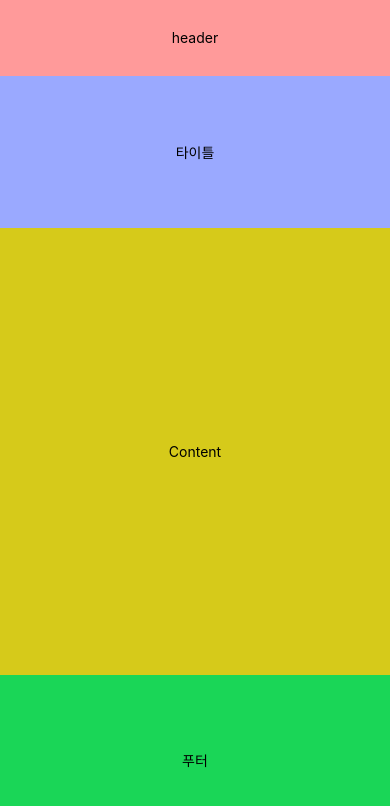
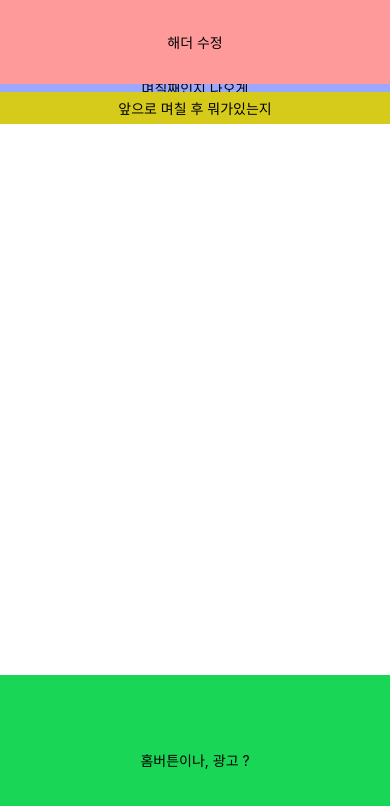
Before and after one commit to FouinK/myFirstNativeApp, a React Native app: screen / in a window 390 px wide. Shown: the top 806 px of the page. Built offline with nearby package versions, Linux system fonts and the light colour scheme.

Commit message:
일단 대충 콘테이너 만들고 스크롤뷰로 만들기

```diff
--- a/App.tsx
+++ b/App.tsx
@@ -1,16 +1,18 @@
 import React from 'react';
-import {View, StyleSheet} from 'react-native';
-import Header from './component/Header.tsx';
-import Title from './component/Title.tsx';
-import Body from './component/Body.tsx';
-import Footer from './component/Footer.tsx';
+import {View, StyleSheet, ScrollView} from 'react-native';
+import Header from './component/Header';
+import Title from './component/Title';
+import Body from './component/Body';
+import Footer from './component/Footer';
 
 const App = () => {
   return (
     <View style={styles.container}>
       <Header />
-      <Title />
-      <Body />
+      <ScrollView style={styles.scrollViewContent}>
+        <Title />
+        <Body />
+      </ScrollView>
       <Footer />
     </View>
   );
@@ -21,34 +23,9 @@ export default App;
 const styles = StyleSheet.create({
   container: {
     flex: 1,
-    justifyContent: 'center',
-    backgroundColor: 'black',
+    backgroundColor: 'white',
   },
-  header: {
-    width: '100%',
-    height: '9%',
-    justifyContent: 'center',
-    alignItems: 'center',
-    backgroundColor: '#ff9a9a',
-  },
-  title: {
-    width: '100%',
-    height: '18%',
-    justifyContent: 'center',
-    alignItems: 'center',
-    backgroundColor: '#9aa9ff',
-  },
-  content: {
-    flex: 1,
-    justifyContent: 'center',
-    alignItems: 'center',
-    backgroundColor: '#d6ca1a',
-  },
-  footer: {
-    width: '100%',
-    height: '20%',
-    justifyContent: 'center',
-    alignItems: 'center',
-    backgroundColor: '#1ad657',
+  scrollViewContent: {
+    flexGrow: 1,
   },
 });
--- a/component/Body.tsx
+++ b/component/Body.tsx
@@ -4,7 +4,7 @@ import {View, Text, StyleSheet} from 'react-native';
 const Body = () => {
   return (
     <View style={styles.content}>
-      <Text>Content</Text>
+      <Text>앞으로 며칠 후 뭐가있는지</Text>
     </View>
   );
 };
@@ -13,7 +13,8 @@ export default Body;
 
 const styles = StyleSheet.create({
   content: {
-    flex: 1,
+    flex: 0.8,
+    width: '100%',
     justifyContent: 'center',
     alignItems: 'center',
     backgroundColor: '#d6ca1a',
--- a/component/Footer.tsx
+++ b/component/Footer.tsx
@@ -4,7 +4,7 @@ import {View, Text, StyleSheet} from 'react-native';
 const Footer = () => {
   return (
     <View style={styles.footer}>
-      <Text>푸터</Text>
+      <Text>홈버튼이나, 광고 ?</Text>
     </View>
   );
 };
--- a/component/Header.tsx
+++ b/component/Header.tsx
@@ -4,7 +4,7 @@ import {View, Text, StyleSheet} from 'react-native';
 const Header = () => {
   return (
     <View style={styles.header}>
-      <Text>header</Text>
+      <Text>해더 수정</Text>
     </View>
   );
 };
@@ -14,7 +14,7 @@ export default Header;
 const styles = StyleSheet.create({
   header: {
     width: '100%',
-    height: '9%',
+    height: '10%',
     justifyContent: 'center',
     alignItems: 'center',
     backgroundColor: '#ff9a9a',
--- a/component/Title.tsx
+++ b/component/Title.tsx
@@ -4,7 +4,7 @@ import {View, Text, StyleSheet} from 'react-native';
 const Title = () => {
   return (
     <View style={styles.title}>
-      <Text>타이틀</Text>
+      <Text>며칠째인지 나오게</Text>
     </View>
   );
 };
@@ -13,8 +13,8 @@ export default Title;
 
 const styles = StyleSheet.create({
   title: {
+    flex: 0.2,
     width: '100%',
-    height: '18%',
     justifyContent: 'center',
     alignItems: 'center',
     backgroundColor: '#9aa9ff',
```
